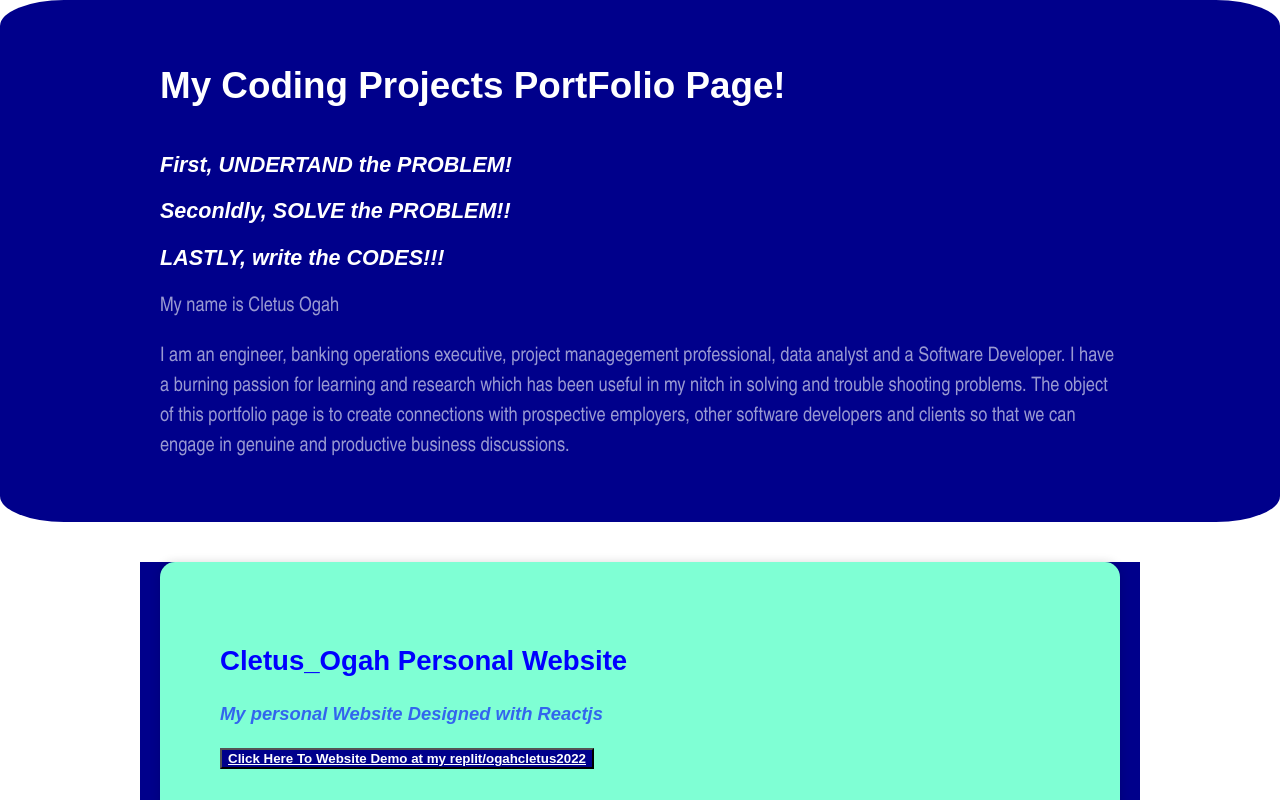
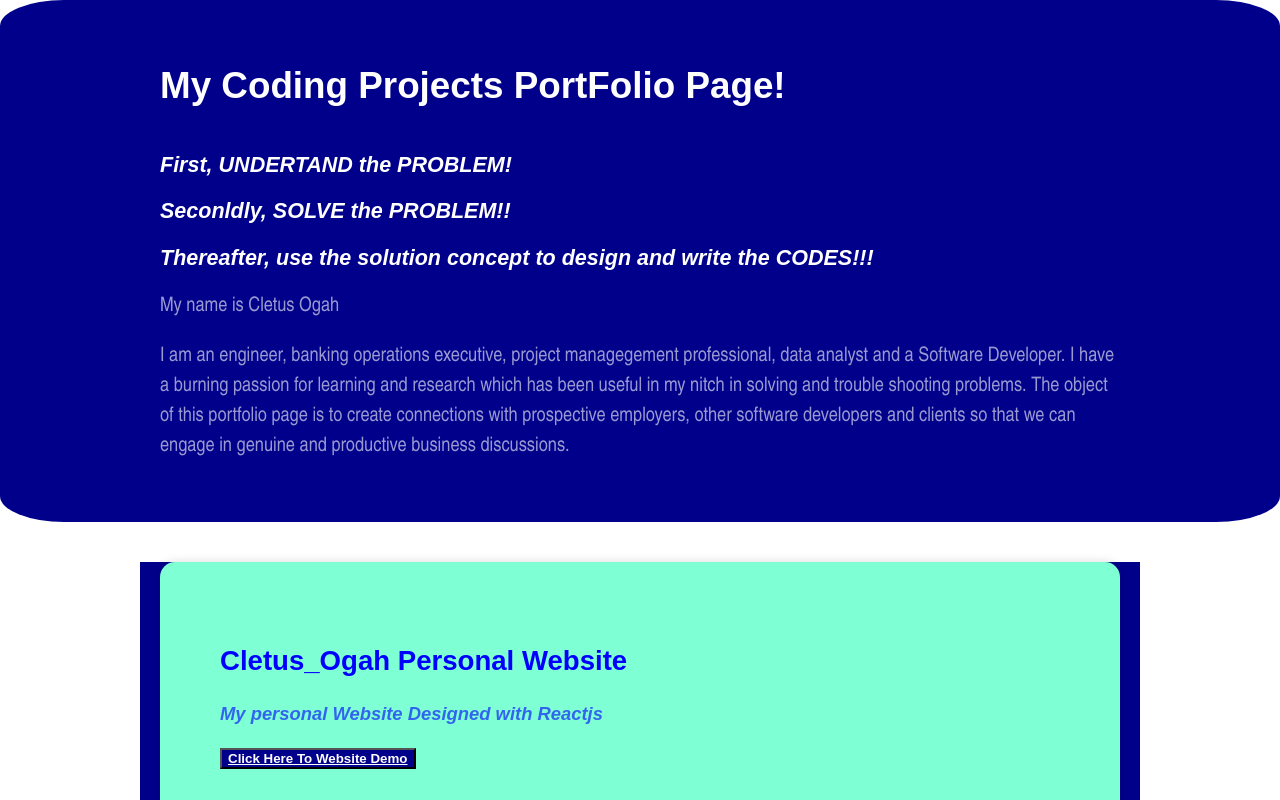
Before and after one commit to ogahcletus/my-coding-portfoliopage, a React (Create React App) app: page / in a window 1280 px wide. Shown: the top 800 px of the page. Built offline with nearby package versions, Linux system fonts and the light colour scheme.

Commit message:
modify some adjustments in header & card components

```diff
--- a/src/Components/Card.js
+++ b/src/Components/Card.js
@@ -9,7 +9,7 @@ export default function Card({item: {id, title, description, link}}) {
             <p>{description}</p>
 
 
-        <button><a href={link}>Click Here To Website Demo at my replit/ogahcletus2022</a></button>
+        <button><a href={link}>Click Here To Website Demo</a></button>
 
         </div>
 
--- a/src/Components/Header.js
+++ b/src/Components/Header.js
@@ -17,7 +17,7 @@ export default function Header() {
 
             <h3>First, UNDERTAND the PROBLEM!</h3>
             <h3>Seconldly, SOLVE the PROBLEM!!</h3>
-            <h3>LASTLY, write the CODES!!!</h3>
+            <h3>Thereafter, use the solution concept to design and write the CODES!!!</h3>
             <p>My name is Cletus Ogah</p>
             <p>
             I am an engineer, banking operations executive, project managegement professional, data analyst and a Software Developer.
```
